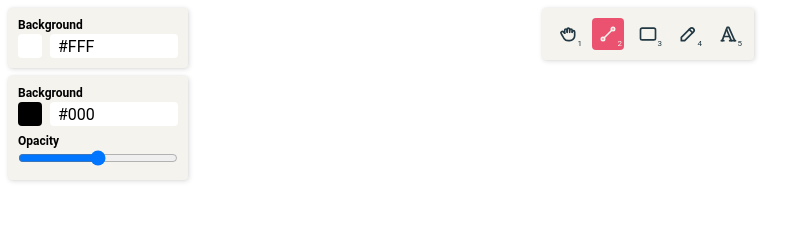
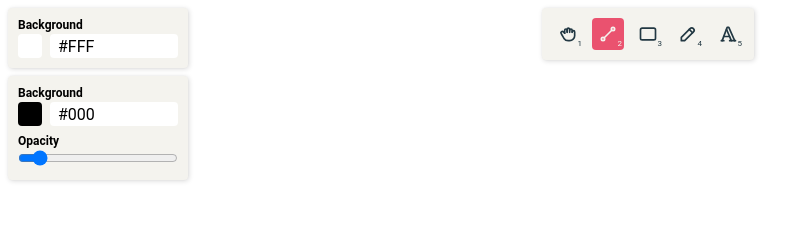
Before and after one commit to assonif/frontend-drawing, a React (Create React App) app: page / in a window 1280 px wide. Shown: the top 240 px of the page, without its empty margins (0-812 px from the left). Built offline with nearby package versions, Linux system fonts and the light colour scheme.

Commit message:
feature/change stroke width

```diff
--- a/src/components/Canvas/index.js
+++ b/src/components/Canvas/index.js
@@ -143,15 +143,15 @@ import { CanvaConatainer } from './styles';
 
 const generator = rough.generator();
 
-const createElement = (id, x1, y1, x2, y2, type, stroke) => {
+const createElement = (id, x1, y1, x2, y2, type, stroke, strokeWidth) => {
   switch (type) {
     case 'line':
     case 'rectangle':
       const roughElement =
         type === 'line'
-          ? generator.line(x1, y1, x2, y2, { stroke })
+          ? generator.line(x1, y1, x2, y2, { stroke, strokeWidth })
           : generator.rectangle(x1, y1, x2 - x1, y2 - y1, {
-            stroke,
+            stroke, strokeWidth
           });
       return { id, x1, y1, x2, y2, type, roughElement };
     case 'pencil':
@@ -385,7 +385,7 @@ function App() {
     switch (type) {
       case 'line':
       case 'rectangle':
-        elementsCopy[id] = createElement(id, x1, y1, x2, y2, type, drawOptions.color);
+        elementsCopy[id] = createElement(id, x1, y1, x2, y2, type, drawOptions.color, drawOptions.strokeWidth);
         break;
       case 'pencil':
         elementsCopy[id].points = [...elementsCopy[id].points, { x: x2, y: y2 }];
@@ -397,7 +397,7 @@ function App() {
           .measureText(options.text).width;
         const textHeight = 24;
         elementsCopy[id] = {
-          ...createElement(id, x1, y1, x1 + textWidth, y1 + textHeight, type, drawOptions.color),
+          ...createElement(id, x1, y1, x1 + textWidth, y1 + textHeight, type, drawOptions.color, drawOptions.strokeWidth),
           text: options.text,
         };
         break;
@@ -442,6 +442,7 @@ function App() {
         clientY,
         tool,
         drawOptions.color,
+        drawOptions.strokeWidth
       );
       setElements((prevState) => [...prevState, element]);
       setSelectedElement(element);
--- a/src/components/CustomInputRange/index.js
+++ b/src/components/CustomInputRange/index.js
@@ -1,23 +1,20 @@
-import React, { useState } from 'react';
+import React from 'react';
 
 import PropTypes from 'prop-types';
 import { Container } from './styles';
 
-function CustomInputRange({ initialValue }) {
-  const [value, setValue] = useState(initialValue);
+function CustomInputRange({ value, handleChangeValue, max, min }) {
   return (
     <Container>
       <input
         type="range"
         id="ee"
-        min={0}
-        max={1}
+        min={min}
+        max={max}
         step={0.1}
         defaultValue={value}
-        onChange={(e) => console.log(e.target.value)}
         onMouseUp={({ target }) => {
-          console.log(value);
-          setValue(target.value);
+          handleChangeValue(target.value);
         }}
       />
     </Container>
@@ -27,5 +24,13 @@ function CustomInputRange({ initialValue }) {
 export default CustomInputRange;
 
 CustomInputRange.propTypes = {
-  initialValue: PropTypes.func.isRequired,
+  handleChangeValue: PropTypes.func.isRequired,
+  value: PropTypes.number.isRequired,
+  max: PropTypes.number,
+  min: PropTypes.number,
 };
+
+CustomInputRange.defaultProps = {
+  max: 1,
+  min: 0,
+};
--- a/src/components/ToolSettings/index.js
+++ b/src/components/ToolSettings/index.js
@@ -6,15 +6,15 @@ import CustomInputRange from '../CustomInputRange';
 import { Container } from './styles';
 import ColorPicker from '../ColorPicker';
 import { UserContext } from '../../provider';
-import { changeDrawColor } from '../../store/modules/tool/actions';
+import { changeDrawOptions } from '../../store/modules/tool/actions';
 
 function ToolSettings() {
   const { dispatch, state } = useContext(UserContext);
 
   const { color: drawColor } = useMemo(() => state.drawOptions, [state]);
 
-  const handleChangeDrawColor = (value) => {
-    dispatch(changeDrawColor(value));
+  const handleChangeDrawOptions = (property, value) => {
+    dispatch(changeDrawOptions({ [property]: value }));
   };
 
   return (
@@ -23,11 +23,16 @@ function ToolSettings() {
         <SettingsSection title="Background">
           <ColorPicker
             selectedColor={drawColor}
-            setSelectedColor={handleChangeDrawColor}
+            setSelectedColor={(value) => handleChangeDrawOptions('color', value)}
           />
         </SettingsSection>
         <SettingsSection title="Opacity">
-          <CustomInputRange initialValue={0.5} />
+          <CustomInputRange
+            value={state.drawOptions.strokeWidth}
+            handleChangeValue={(value) => handleChangeDrawOptions('strokeWidth', value)}
+            min={0}
+            max={10}
+          />
         </SettingsSection>
       </Container>
     </FloatingContainer>
--- a/src/store/modules/tool/actions.js
+++ b/src/store/modules/tool/actions.js
@@ -1,4 +1,4 @@
-import { CHANGE_BG_COLOR, CHANGE_TOOL, CHANGE_DRAW_COLOR } from './actionsType';
+import { CHANGE_BG_COLOR, CHANGE_TOOL, CHANGE_DRAW_OPTIONS } from './actionsType';
 
 export function changeTool(payload) {
   return {
@@ -14,9 +14,9 @@ export function changeBgColor(payload) {
   };
 }
 
-export function changeDrawColor(payload) {
+export function changeDrawOptions(payload) {
   return {
-    type: CHANGE_DRAW_COLOR,
+    type: CHANGE_DRAW_OPTIONS,
     payload,
   };
 }
--- a/src/store/modules/tool/actionsType.js
+++ b/src/store/modules/tool/actionsType.js
@@ -2,4 +2,4 @@ export const CHANGE_TOOL = '@tool/CHANGE_TOOL';
 
 export const CHANGE_BG_COLOR = '@tool/CHANGE_BG_COLOR';
 
-export const CHANGE_DRAW_COLOR = '@tool/CHANGE_DRAW_COLOR';
+export const CHANGE_DRAW_OPTIONS = '@tool/CHANGE_DRAW_OPTIONS';
--- a/src/store/modules/tool/reducer.js
+++ b/src/store/modules/tool/reducer.js
@@ -1,10 +1,11 @@
-import { CHANGE_BG_COLOR, CHANGE_DRAW_COLOR, CHANGE_TOOL } from './actionsType';
+import { CHANGE_BG_COLOR, CHANGE_DRAW_OPTIONS, CHANGE_TOOL } from './actionsType';
 
 export const initialState = {
   tool: 'line',
   bgColor: '#fff',
   drawOptions: {
     color: '#000',
+    strokeWidth: 1,
   },
 };
 
@@ -24,10 +25,10 @@ export const toolReducer = (state, { type, payload }) => {
       };
     }
 
-    case CHANGE_DRAW_COLOR: {
+    case CHANGE_DRAW_OPTIONS: {
       return {
         ...state,
-        drawOptions: { color: payload },
+        drawOptions: { ...state.drawOptions, ...payload },
       };
     }
 
```
